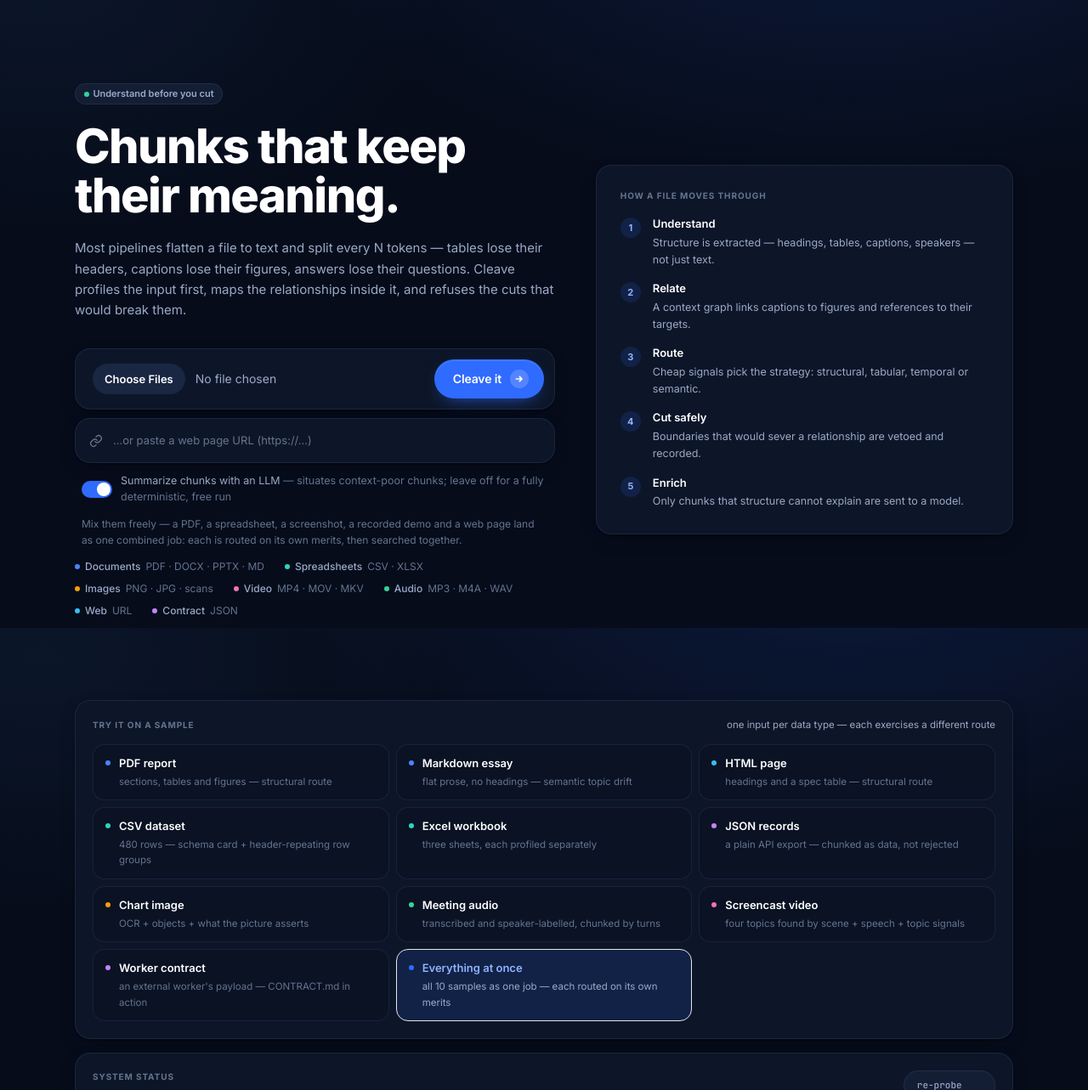
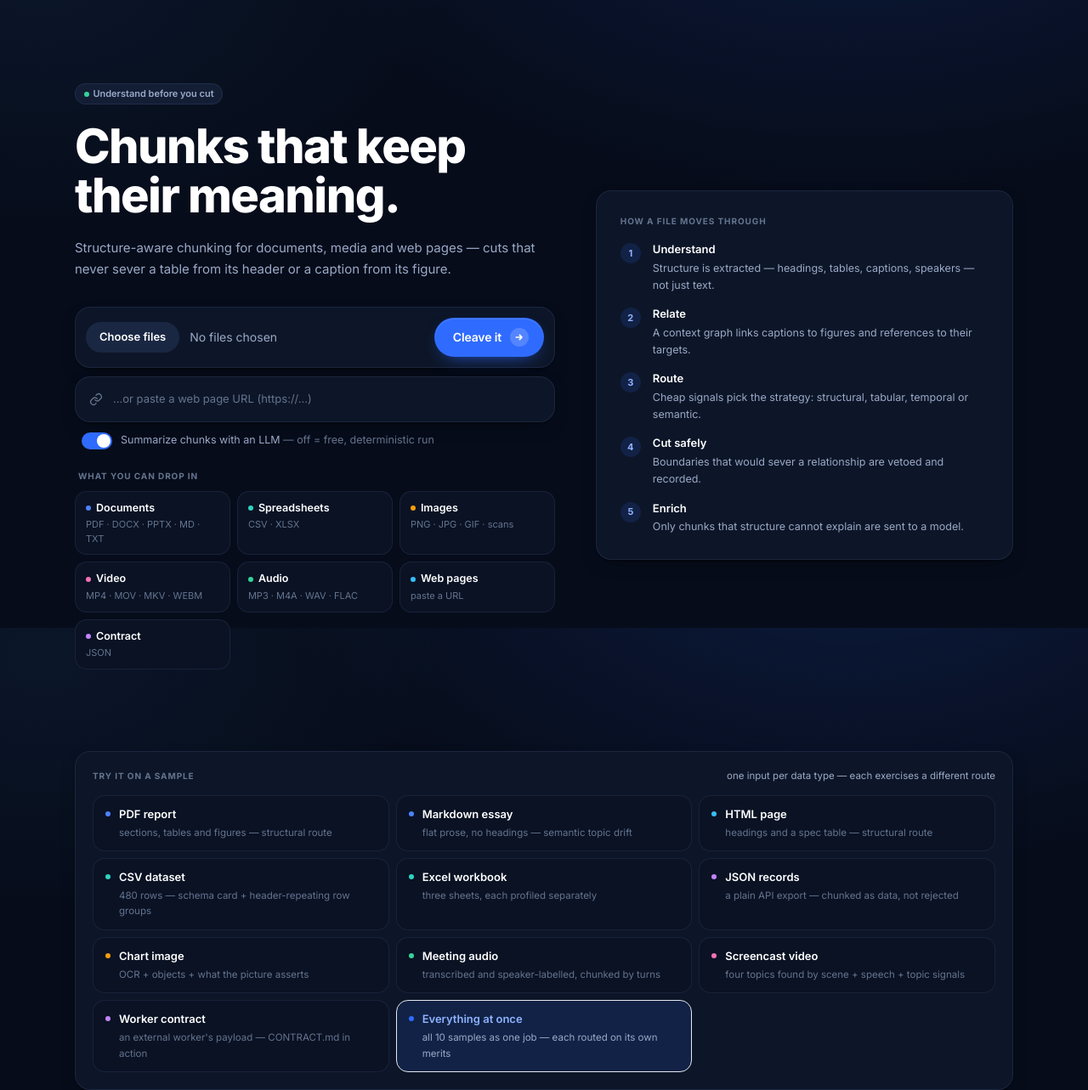
Before and after one commit to Daniel-Bavisetti/UniversalChunking, a FastAPI app: page / in a window 1280 px wide. Shown: the part 61-1344 px from the top of the page at 85% size. Run offline with FastAPI, Linux system fonts and the light colour scheme; some libraries are stand-ins or nearby versions.

Commit message:
Rebuild upload UI: reliable picker, per-file remove, clear-all, GIF listed
- Replace the label-wrapped native file input (Chrome double-fires the
  forwarded click, making the picker feel dead) with an explicit button
  driving a hidden input.
- Keep selection in a JS array mirrored via DataTransfer: re-picking adds
  files instead of replacing them, each file row has a remove button, and
  a clear-all link appears for multi-file selections.
- Give the URL box a clear (x) button.
- Trim the hero copy and replace the inline format dump with a compact
  input-type grid; add GIF (already accepted server-side) to it.

Co-Authored-By: Claude Fable 5 <noreply@anthropic.com>

```diff
--- a/cleave/templates/index.html
+++ b/cleave/templates/index.html
@@ -26,23 +26,21 @@
         Chunks that keep<br>their meaning.
       </h1>
       <p class="mt-5 max-w-xl text-[15px] leading-relaxed text-[color:var(--muted)]">
-        Most pipelines flatten a file to text and split every N tokens — tables lose their headers,
-        captions lose their figures, answers lose their questions. Cleave profiles the input first,
-        maps the relationships inside it, and refuses the cuts that would break them.
+        Structure-aware chunking for documents, media and web pages — cuts that never
+        sever a table from its header or a caption from its figure.
       </p>
 
       <form action="/api/jobs" method="post" enctype="multipart/form-data"
             id="upload-form" class="mt-8 max-w-xl" novalidate>
-        <div class="card flex flex-col gap-3 p-3 sm:flex-row sm:items-center">
-          <label for="file-input" class="min-w-0 flex-1 cursor-pointer px-2">
-            <input type="file" name="files" id="file-input" multiple
-                   accept=".pdf,.docx,.pptx,.xlsx,.csv,.md,.txt,.html,.mp3,.m4a,.wav,.flac,.json,.png,.jpg,.jpeg,.webp,.bmp,.tif,.tiff,.gif,.mp4,.mov,.mkv,.webm,.avi,.m4v"
-                   class="block w-full cursor-pointer text-sm text-[color:var(--muted)]
-                          file:mr-3 file:cursor-pointer file:rounded-full file:border-0
-                          file:bg-[color:var(--surface-3)] file:px-3.5 file:py-2
-                          file:text-[13px] file:font-semibold file:text-white
-                          hover:file:bg-[#24365c]">
-          </label>
+        <div class="card p-3">
+          <div class="flex flex-col gap-3 sm:flex-row sm:items-center">
+            <button type="button" id="pick-btn"
+                    class="shrink-0 cursor-pointer rounded-full bg-[color:var(--surface-3)]
+                           px-4 py-2 text-[13px] font-semibold text-white hover:bg-[#24365c]">
+              Choose files
+            </button>
+            <span id="file-summary" class="min-w-0 flex-1 truncate text-sm text-[color:var(--muted)]">
+              No files chosen</span>
             <button type="submit" id="submit-btn" class="btn shrink-0 justify-center">
               <span id="btn-label">Cleave it</span>
               <span class="btn-arrow">
@@ -51,6 +49,15 @@
                   <path d="M3 8h9M8.5 4.5L12 8l-3.5 3.5"/></svg>
               </span>
             </button>
+          </div>
+          <input type="file" name="files" id="file-input" multiple class="hidden"
+                 accept=".pdf,.docx,.pptx,.xlsx,.csv,.md,.txt,.html,.htm,.mp3,.m4a,.wav,.flac,.aac,.ogg,.json,.png,.jpg,.jpeg,.webp,.bmp,.tif,.tiff,.gif,.mp4,.mov,.mkv,.webm,.avi,.m4v">
+          <ul id="file-list" class="mt-2 hidden flex-col gap-1.5"></ul>
+          <div id="file-actions" class="mt-2 hidden justify-end">
+            <button type="button" id="clear-files"
+                    class="text-[12px] font-medium text-[color:var(--faint)] hover:text-rose-300">
+              Clear all files</button>
+          </div>
         </div>
 
         {# a URL is an input like any other: fetched to Markdown, then chunked
@@ -66,6 +73,12 @@
                  placeholder="…or paste a web page URL (https://…)"
                  class="field !border-0 !bg-transparent !px-1 !py-1 flex-1 !text-[13px]
                         focus:!shadow-none">
+          <button type="button" id="clear-url" title="Clear" style="display:none"
+                  class="shrink-0 h-6 w-6 place-items-center rounded-full
+                         text-[color:var(--faint)] hover:bg-[color:var(--surface-3)] hover:text-white">
+            <svg viewBox="0 0 16 16" class="h-3 w-3" fill="none" stroke="currentColor"
+                 stroke-width="2" stroke-linecap="round"><path d="M4 4l8 8M12 4l-8 8"/></svg>
+          </button>
         </div>
 
         <label class="mt-3 flex cursor-pointer items-center gap-2.5 px-2 text-[12.5px] text-[color:var(--muted)]">
@@ -76,36 +89,34 @@
             <span class="pointer-events-none absolute left-0.5 h-4 w-4 rounded-full bg-white
                         transition-transform peer-checked:translate-x-4"></span>
           </span>
-          <span>
-            Summarize chunks with an LLM
-            <span class="text-[color:var(--faint)]">— situates context-poor chunks; leave off for a fully deterministic, free run</span>
-          </span>
+          <span>Summarize chunks with an LLM
+            <span class="text-[color:var(--faint)]">— off = free, deterministic run</span></span>
         </label>
         <input type="hidden" name="use_llm" id="use-llm-field" value="true">
         <p id="upload-feedback" class="mt-2 hidden px-2 text-[12px] font-medium text-amber-300">
           Choose at least one file, or paste a URL — then press Cleave it.</p>
       </form>
 
-      <p class="mt-3 max-w-xl px-2 text-[12px] leading-relaxed text-[color:var(--faint)]">
-        Mix them freely — a PDF, a spreadsheet, a screenshot, a recorded demo and a web page
-        land as one combined job: each is routed on its own merits, then searched together.
-      </p>
-
-      <div class="mt-3 flex flex-wrap gap-x-6 gap-y-2 text-[12px] text-[color:var(--faint)]">
+      <div class="mt-6 max-w-xl">
+        <div class="label px-1">What you can drop in</div>
+        <div class="mt-2.5 grid grid-cols-2 gap-2 sm:grid-cols-3">
           {% for tone, label, formats in [
-          ("#4d82ff", "Documents",    "PDF · DOCX · PPTX · MD"),
+            ("#4d82ff", "Documents",    "PDF · DOCX · PPTX · MD · TXT"),
             ("#2dd4bf", "Spreadsheets", "CSV · XLSX"),
-          ("#f59e0b", "Images",       "PNG · JPG · scans"),
-          ("#f472b6", "Video",        "MP4 · MOV · MKV"),
-          ("#34d399", "Audio",        "MP3 · M4A · WAV"),
-          ("#38bdf8", "Web",          "URL"),
+            ("#f59e0b", "Images",       "PNG · JPG · GIF · scans"),
+            ("#f472b6", "Video",        "MP4 · MOV · MKV · WEBM"),
+            ("#34d399", "Audio",        "MP3 · M4A · WAV · FLAC"),
+            ("#38bdf8", "Web pages",    "paste a URL"),
             ("#c084fc", "Contract",     "JSON")] %}
-        <span class="flex items-center gap-1.5">
-          <span class="h-1.5 w-1.5 rounded-full" style="background:{{ tone }}"></span>
-          <span class="font-medium text-[color:var(--muted)]">{{ label }}</span>
-          <span>{{ formats }}</span>
-        </span>
+          <div class="card-quiet px-3 py-2.5">
+            <div class="flex items-center gap-1.5">
+              <span class="h-1.5 w-1.5 shrink-0 rounded-full" style="background:{{ tone }}"></span>
+              <span class="text-[12.5px] font-semibold text-white">{{ label }}</span>
+            </div>
+            <div class="mt-0.5 text-[11px] text-[color:var(--faint)]">{{ formats }}</div>
+          </div>
           {% endfor %}
+        </div>
       </div>
     </div>
 
@@ -366,16 +377,93 @@
     if (s) s.value = v;   // samples honor the same toggle
   });
 
+  // ── managed file selection ──────────────────────────────────────────────
+  // The native multi-file input replaces its whole FileList on every pick and
+  // offers no per-file removal. We keep our own array, mirror it into the
+  // input via DataTransfer before each render, and draw a removable row per
+  // file. The input itself stays hidden; a plain button opens the picker.
+  const fileInput   = document.getElementById('file-input');
+  const fileList    = document.getElementById('file-list');
+  const fileActions = document.getElementById('file-actions');
+  const summary     = document.getElementById('file-summary');
+  const urlInput    = document.getElementById('url-input');
+  const clearUrl    = document.getElementById('clear-url');
+  let picked = [];
+
+  const fmtSize = (b) => b >= 1048576 ? (b / 1048576).toFixed(1) + ' MB'
+                       : b >= 1024    ? Math.round(b / 1024) + ' KB' : b + ' B';
+
+  function renderFiles() {
+    const dt = new DataTransfer();
+    picked.forEach(f => dt.items.add(f));
+    fileInput.files = dt.files;
+
+    summary.textContent = picked.length
+      ? `${picked.length} file${picked.length > 1 ? 's' : ''} selected`
+      : 'No files chosen';
+    fileList.classList.toggle('hidden', !picked.length);
+    fileList.classList.toggle('flex', !!picked.length);
+    fileActions.classList.toggle('hidden', picked.length < 2);
+    fileActions.classList.toggle('flex', picked.length >= 2);
+
+    fileList.replaceChildren(...picked.map((f, i) => {
+      const li = document.createElement('li');
+      li.className = 'flex items-center gap-2 rounded-[10px] bg-[color:var(--bg-soft)] px-3 py-1.5';
+      const name = document.createElement('span');
+      name.className = 'min-w-0 flex-1 truncate text-[12.5px] text-[color:var(--text)]';
+      name.textContent = f.name;
+      const size = document.createElement('span');
+      size.className = 'shrink-0 text-[11px] text-[color:var(--faint)]';
+      size.textContent = fmtSize(f.size);
+      const rm = document.createElement('button');
+      rm.type = 'button';
+      rm.title = 'Remove';
+      rm.className = 'grid h-5 w-5 shrink-0 place-items-center rounded-full ' +
+                     'text-[color:var(--faint)] hover:bg-rose-500/15 hover:text-rose-300';
+      rm.innerHTML = '<svg viewBox="0 0 16 16" class="h-2.5 w-2.5" fill="none" ' +
+        'stroke="currentColor" stroke-width="2" stroke-linecap="round"><path d="M4 4l8 8M12 4l-8 8"/></svg>';
+      rm.addEventListener('click', () => { picked.splice(i, 1); renderFiles(); });
+      li.append(name, size, rm);
+      return li;
+    }));
+  }
+
+  document.getElementById('pick-btn').addEventListener('click', () => fileInput.click());
+
+  fileInput.addEventListener('change', () => {
+    for (const f of fileInput.files) {
+      // picking again ADDS to the selection instead of silently replacing it
+      if (!picked.some(p => p.name === f.name && p.size === f.size)) picked.push(f);
+    }
+    renderFiles();
+    document.getElementById('upload-feedback').classList.add('hidden');
+  });
+
+  document.getElementById('clear-files').addEventListener('click', () => {
+    picked = [];
+    renderFiles();
+  });
+
+  // ── URL box clear ──
+  urlInput.addEventListener('input', () => {
+    clearUrl.style.display = urlInput.value ? 'grid' : 'none';
+  });
+  clearUrl.addEventListener('click', () => {
+    urlInput.value = '';
+    clearUrl.style.display = 'none';
+    urlInput.focus();
+  });
+
   document.getElementById('upload-form').addEventListener('submit', (e) => {
     // Either input satisfies the form: files, a URL, or both in one job.
-    const n = document.getElementById('file-input').files.length;
-    const url = document.getElementById('url-input').value.trim();
+    const n = picked.length;
+    const url = urlInput.value.trim();
     const feedback = document.getElementById('upload-feedback');
     if (!n && !url) {
       // Silence here read as a dead button — say what is missing instead.
       e.preventDefault();
       feedback.classList.remove('hidden');
-      document.getElementById('url-input').focus();
+      urlInput.focus();
       return;
     }
     feedback.classList.add('hidden');
@@ -393,11 +481,7 @@
   window.addEventListener('pageshow', () => {
     document.getElementById('submit-btn').disabled = false;
     document.getElementById('btn-label').textContent = 'Cleave it';
-  });
-
-  // Picking files clears the warning and shows what is queued.
-  document.getElementById('file-input').addEventListener('change', (e) => {
-    document.getElementById('upload-feedback').classList.add('hidden');
+    renderFiles();  // bfcache restores DOM but our array is authoritative
   });
 </script>
 {% endblock %}
```
Lines whose indentation alone changed are shown as unchanged.
